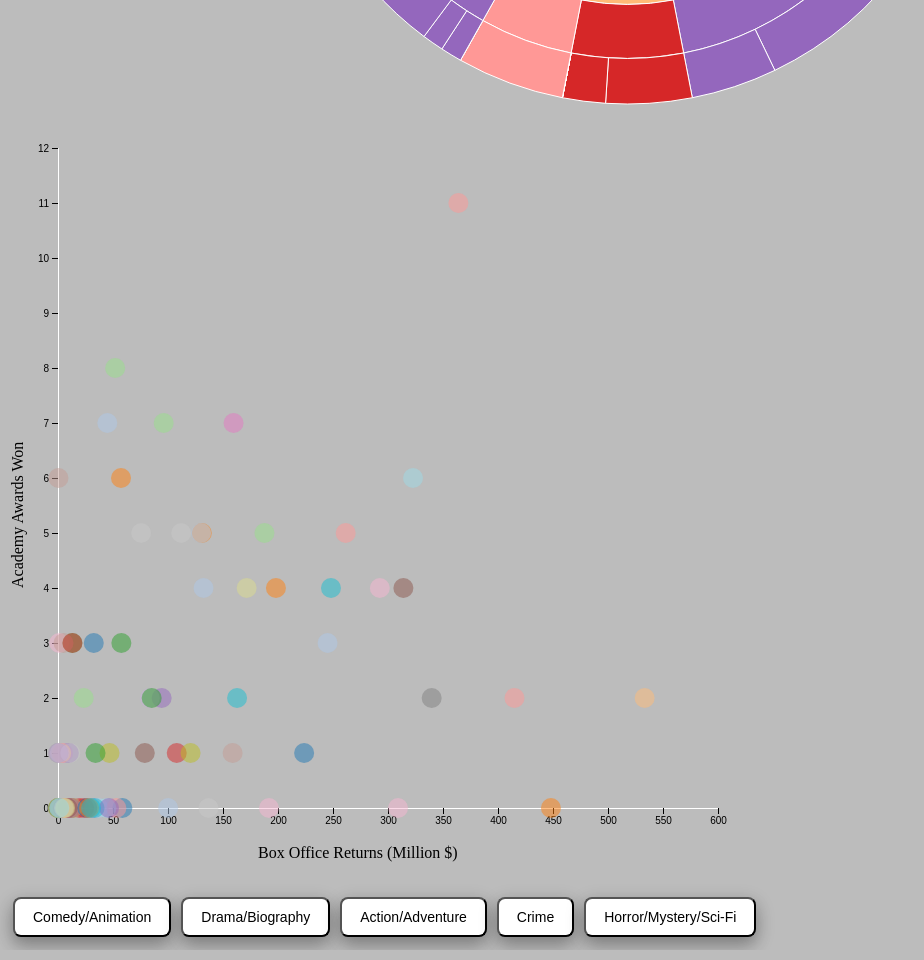
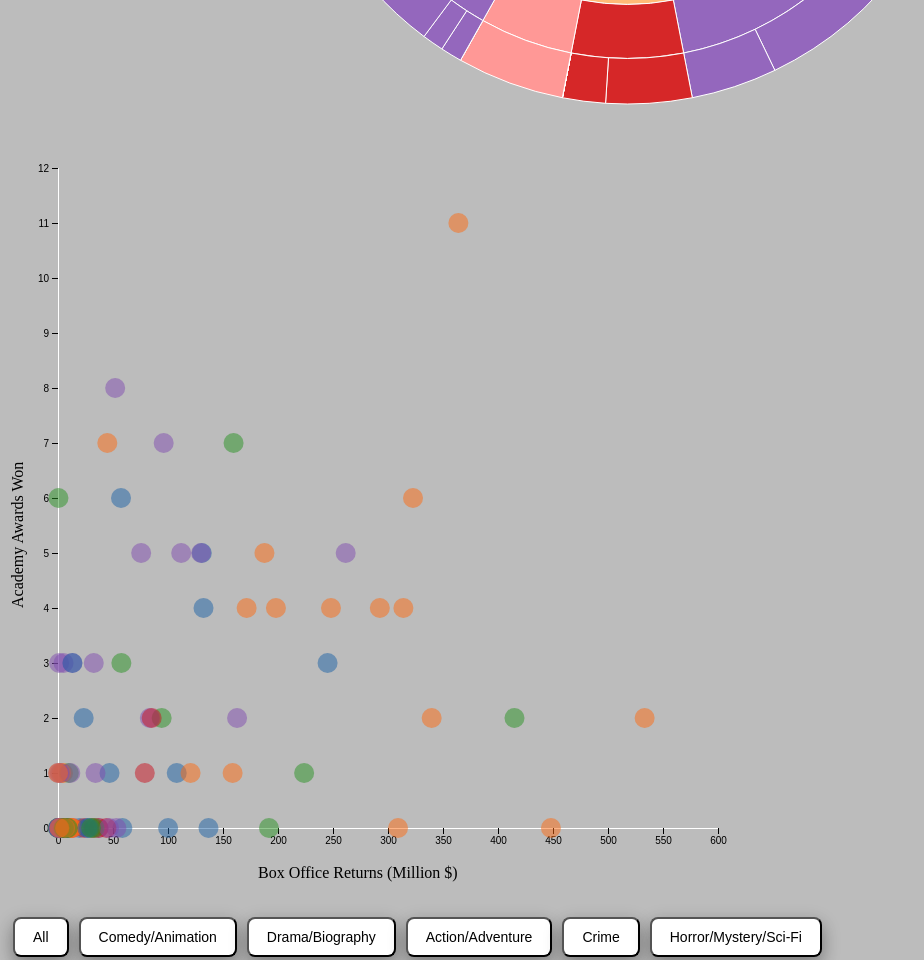
Before and after one commit to saachigopal/3330project2, a plain HTML site: page index.html in a window 1280 px wide. Shown: the part 900-1860 px from the top of the page, without its empty margins (0-924 px from the left). Drawn offline with nearby package versions, Linux system fonts and the light colour scheme.

Commit message:
fixed plot colors

```diff
--- a/index.html
+++ b/index.html
@@ -8,7 +8,6 @@
   <!-- Radial progress bar used to demonstrate ratings. Credits to Anders Ingemann for this code, which can be found on the following github repo: https://github.com/andsens/blog-material/blob/master/radial-progress/hal.html -->
   <style type="text/less">
     @import url(http://fonts.googleapis.com/css?family=Lato:100,300,400,700,900,100italic,300italic,400italic,700italic,900italic);
-
     .radial-progress {
       @circle-size: 120px;
       @circle-background: #d6dadc;
@@ -20,11 +19,9 @@
       @percentage-color: #97a71d;
       @percentage-font-size: 22px;
       @percentage-text-width: 57px;
-
       /*margin-left: 1%;*/
       width:  @circle-size;
       height: @circle-size;
-
       background-color: @circle-background;
       border-radius: 50%;
       .circle {
@@ -58,7 +55,6 @@
         position:    absolute;
         margin-left: (@circle-size - @inset-size)/2;
         margin-top:  (@circle-size - @inset-size)/2;
-
         background-color: @inset-color;
         border-radius: 50%;
         box-shadow: @shadow;
@@ -67,17 +63,14 @@
           position:    absolute;
           top:         (@inset-size - @percentage-font-size) / 2;
           left:        (@inset-size - @percentage-text-width) / 2;
-
           line-height: 1;
           text-align:  center;
-
           font-family: "Lato", "Helvetica Neue", Helvetica, Arial, sans-serif;
           color:       @percentage-color;
           font-weight: 800;
           font-size:   @percentage-font-size;
         }
       }
-
       @i: 0;
       @increment: 180deg / 100;
       .loop (@i) when (@i <= 100) {
@@ -157,7 +150,6 @@
   #percentage{
     top:475px;
   }
-
   /* The Modal (background) - adapted from the modal tutorial on w3schools. Credits to them for the skeleton code. */
   .overlay {
       display: none; /* Hidden by default */
@@ -174,7 +166,6 @@
       background-color: rgb(0,0,0); /* Fallback color */
       background-color: rgba(0,0,0,0.4); /* Black w/ opacity */
   }
-
   /* Modal Content */
   .popup {
       background-color: #fefefe;
@@ -195,7 +186,6 @@
     float: left;
     object-fit: fill;
   }
-
   /* Movie Text Details CSS */
   div.right_half {
     display: flex;
@@ -206,7 +196,6 @@
     flex-direction: column;
     left: 3%;
   }
-
   /* Section 1*/
   div.title {
     height: 14%;
@@ -220,7 +209,6 @@
     font-weight: 400;
     display: inline;
   }
-
   /* Section 2 */
   div.rating_genre {
     width: 100%;
@@ -228,7 +216,6 @@
     float: left;
     margin-bottom: 5%;
   }
-
   /* Section 3 */
   div.plot_summary {
     width: 100%;
@@ -255,7 +242,6 @@
       text-decoration: none;
       cursor: pointer;
   }
-
   #movieTitle{
     position:absolute;
     width: 180px;
@@ -263,7 +249,6 @@
     left:1050px;
     top:800px;
     font-size: 120%;
-
   }
    #audscore{
     position:absolute;
@@ -273,7 +258,6 @@
     top:925px;
     opacity:0.5;
     font-size: 160%;
-
   }
   #criticscore{
     position:absolute;
@@ -283,9 +267,7 @@
     top:1250px;
     opacity:0.5;
     font-size: 160%;
-
   }
-
   button {
         color: black;
         background-color: white;
@@ -297,10 +279,9 @@
         box-shadow: 0 8px 16px 0 rgba(0,0,0,0.2), 0 6px 20px 0 rgba(0,0,0,0.19);
         margin: 5px;
     }
-  #sunburst {
-        margin-bottom: 10px;
+    #sunburst {
+        margin-bottom: 20px;
     }
-
 </style>
 
 <body>
@@ -639,7 +620,6 @@ var svg = d3.select("#sunburst").append("svg")
         .attr("alt",selectedMovie.Title)
         .attr("class","poster")
         .attr("src",selectedMovie.Poster);
-
         //Add section 2 info: the score, genre, rating, and runtime
         score_type = 0;
         rottenTomatoesScore = selectedMovie["Critic (RottenTomatoes)"];
@@ -651,7 +631,6 @@ var svg = d3.select("#sunburst").append("svg")
         d3.select("#genre").text(selectedMovie.Genre);
         d3.select("#rating").text(selectedMovie.Rated);
         d3.select("#runtime").text(selectedMovie.Runtime);
-
         //Add the rest of the information
         d3.select("#movie_name").text(selectedMovie.Title);
         d3.select("#movie_year").text(" ("+selectedMovie.Year+")");
@@ -689,12 +668,10 @@ var svg = d3.select("#sunburst").append("svg")
     return path;
   }
 });
-
 // Code adapted from the original radial progress tutorial. Many thanks again.
 var IMDBscore;
 var rottenTomatoesScore;
 var score_type;
-
 $(function(){
   window.randomize = function() {
     if (score_type) {
@@ -711,7 +688,6 @@ $(function(){
   setTimeout(window.randomize, 200);
   $('.radial-progress').click(window.randomize);
     });
-
 // Code for closing the modal. Model will close if the x is clicked or anywhere outside of the modal is clicked.
 // Credits: this functionality was based off the modal tutorial on w3schools.
 // Get the modal and get the <span> element that closes the modal
@@ -768,18 +744,63 @@ function showGraph() {
         .attr("transform", "translate(-185, 450) rotate(-90)")
         .style("font-family","avenir")
         .style("font-size","16");
-    //for (var i=0; i < filmstats.length; i++) {
+    svg2.selectAll("circle").data(filmstats)
+        .enter().append("circle")
+        .attr("cx", function(d){ return 50+xscale(Number(d["BoxOffice (US Gross)"].replace(/[, ]+/g, ""))/1000000);})
+        .attr("cy", function(d){ return 10+yscale(d["Oscars Won"]);})
+        .attr("r", 10)
+        .attr("fill", function(d,i){
+          if (d.Genre == "Comedy" || d.Genre == "Animation") {
+              return "#279221";
+          }
+          else if (d.Genre == "Crime") {
+              return "#1b62a5";
+          }
+        else if (d.Genre == "Biography" || d.Genre == "Drama") {
+            return "#804baf";
+        }
+        else if (d.Genre == "Action" || d.Genre == "Adventure") {
+            return "#fd690f";
+        }
+        else {
+            return "#ca111f";
+        }
+    })
+        .attr("fill-opacity", "0.5")
+        .attr("stroke","none")
+        .on("click",displayPieCharts);
+
+    var all = document.createElement("button");
+    var t10 = document.createTextNode("All");
+    all.append(t10);
+    document.getElementById("buttons").appendChild(all);
+    all.addEventListener("click", function() {
+        svg2.selectAll("circle").remove();
         svg2.selectAll("circle").data(filmstats)
         .enter().append("circle")
         .attr("cx", function(d){ return 50+xscale(Number(d["BoxOffice (US Gross)"].replace(/[, ]+/g, ""))/1000000);})
         .attr("cy", function(d){ return 10+yscale(d["Oscars Won"]);})
         .attr("r", 10)
         .attr("fill", function(d,i){
-          return color(i); })
+          if (d.Genre == "Comedy" || d.Genre == "Animation") {
+              return "#279221";
+          }
+          else if (d.Genre == "Crime") {
+              return "#1b62a5";
+          }
+        else if (d.Genre == "Biography" || d.Genre == "Drama") {
+            return "#804baf";
+        }
+        else if (d.Genre == "Action" || d.Genre == "Adventure") {
+            return "#fd690f";
+        }
+        else {
+            return "#ca111f";
+        };})
         .attr("fill-opacity", "0.5")
         .attr("stroke","none")
         .on("click",displayPieCharts);
-    //}
+    });
 
     var comedy = document.createElement("button");
     var t0 = document.createTextNode("Comedy/Animation");
@@ -868,7 +889,10 @@ function showGraph() {
         .attr("stroke","none")
         .on("click",displayPieCharts);
     });
+
 };
+
+
  function displayPieCharts(d){
   var scorescale=d3.scaleLinear().domain([0,100]).range([0,360]);
   //pie charts
@@ -877,14 +901,11 @@ svg2.append("path")
 //.attr("d","M 150 175 L 150 75 A 100 100 0 1 1 80.91806823391462 247.3027434020724 Z")
 .attr("fill","powderblue")
  .attr("transform", "translate(780,10)")
-
  svg2.append("path")
 .attr("id","pie-2")
 //.attr("d","M 150 175 L 150 75 A 100 100 0 1 1 80.91806823391462 247.3027434020724 Z")
 .attr("fill","pink")
  .attr("transform", "translate(780,350)")
-
-
 // helper function to generate the segment as a path
 function generateSVGSegment(x, y, r, startAngle, endAngle) {
 
@@ -909,7 +930,6 @@ function interpolateSVGSegment(x, y, r, startAngle, endAngle) {
 }
 
 // we're ready to kick it off
-
 var audscore=scorescale(d["Audience (imdbRating)"]);
 var criticscore=scorescale(d["Critic (RottenTomatoes)"]);
 svg2.select('#pie-1').transition().duration(1000)
@@ -923,7 +943,6 @@ svg2.select('#pie-1').transition().duration(1000)
  document.getElementById("aud").innerHTML = d["Audience (imdbRating)"]+"%";
  document.getElementById("critic").innerHTML = d["Critic (RottenTomatoes)"]+"%";
 document.getElementById("movieTitle").innerHTML = d["Title"];
-
 svg2.append("rect")
 .attr("x", 790)
 .attr("y", 700)
@@ -936,21 +955,17 @@ svg2.append("rect")
 .attr("width", "150")
 .attr("height", "20")
 .attr("fill","pink");
-
 svg2.append("text")
 .attr("x", 810)
 .attr("y", 690)
 .attr("fill","black")
 .text("Audience Score");
-
 svg2.append("text")
 .attr("x", 1025)
 .attr("y", 690)
 .attr("fill","black")
 .text("Critics Score");
-
  }
-
 </script>
 
 
```
